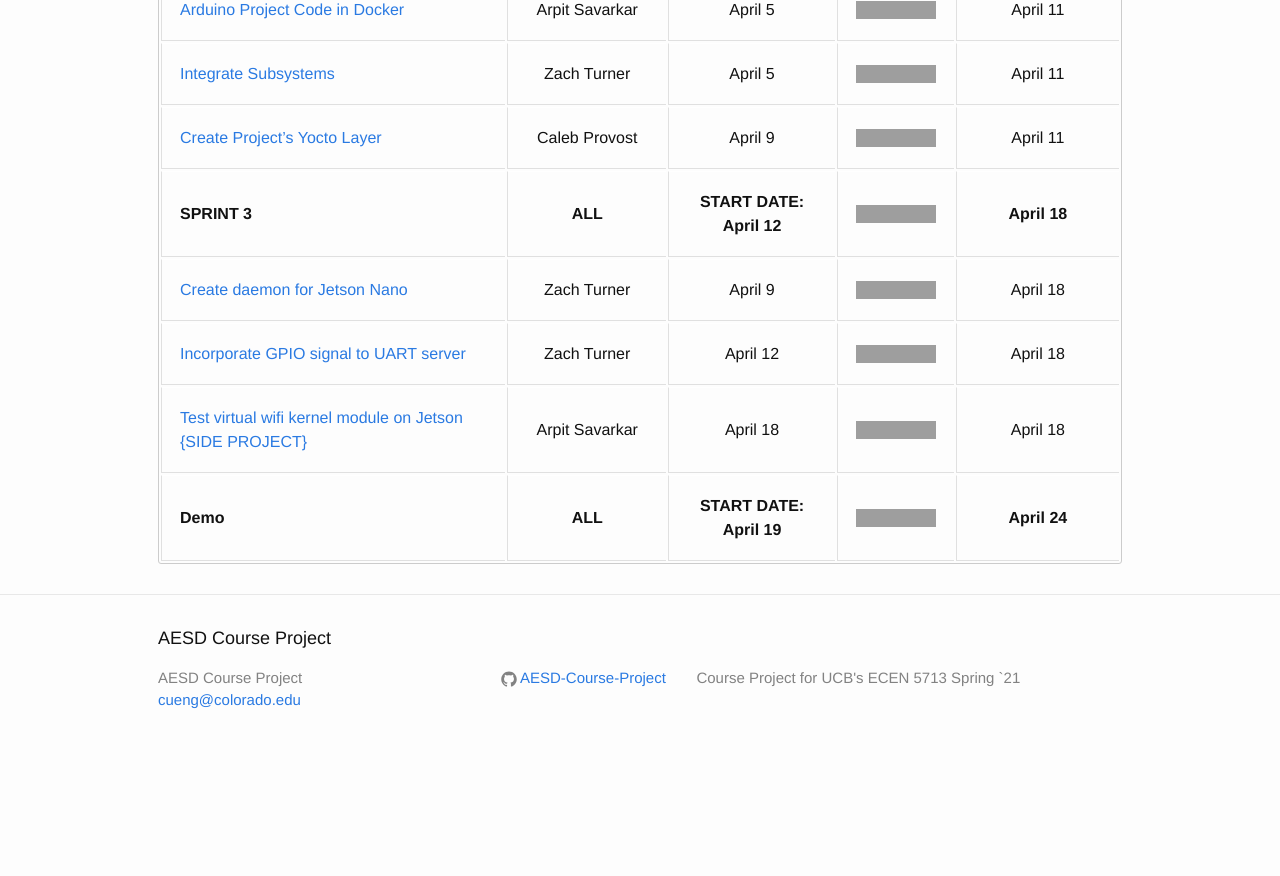
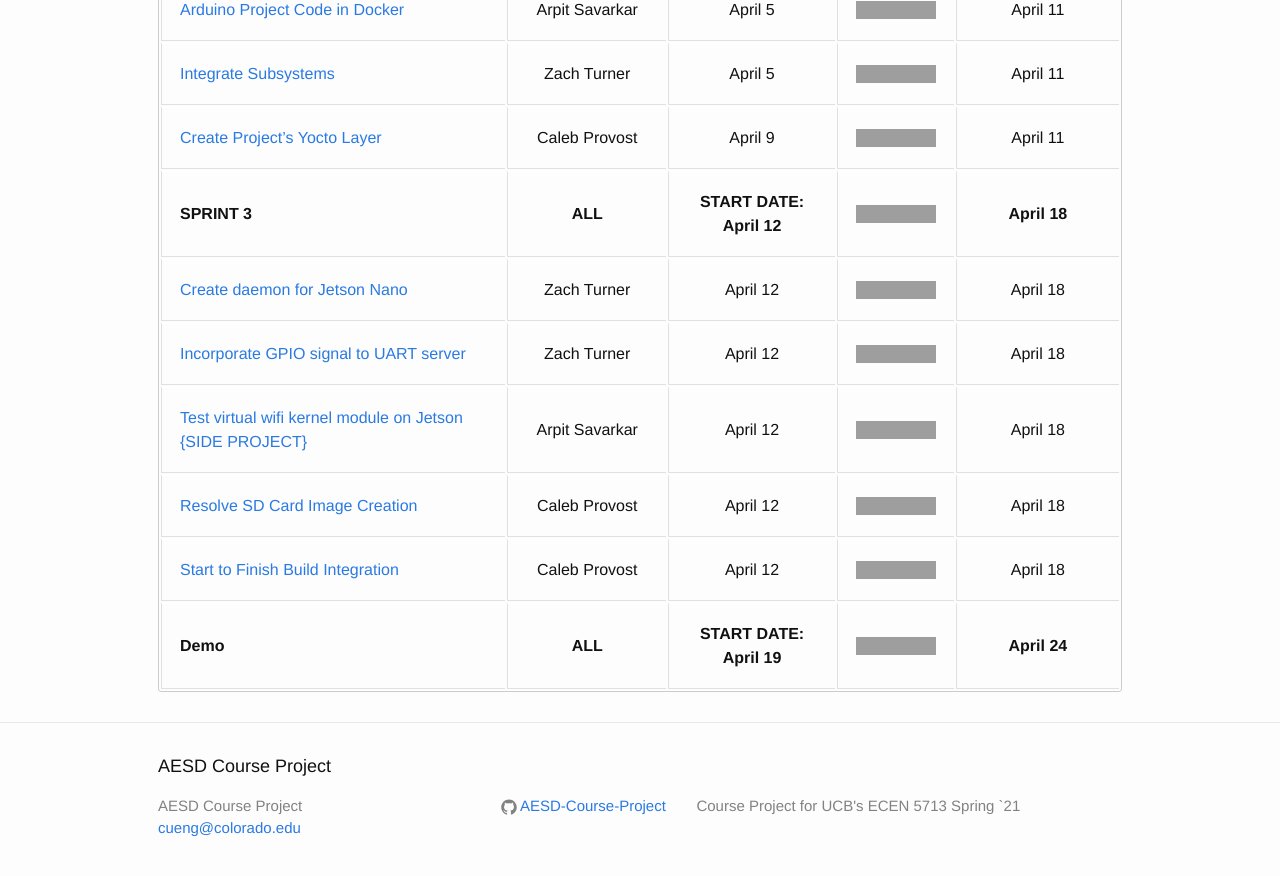
Before and after one commit to AESD-Course-Project/AESD-Course-Project.github.io, a Jekyll site: the page built from src/Project-Schedule.md, in a window 1280 px wide and 900 px high, scrolled down 1252 px. Shown: the top 876 px of the window. Built offline with Jekyll 4.4.1, drawn with Linux system fonts in a browser that asks for light colours; our own code applies the rules of GitHub Pages for plain Markdown files; before the commit the page ends 2024 px from its top, so only the background shows below that; grey boxes are pictures that could not be loaded.

Commit message:
Update Project Schedule
Signed-off-by: Caleb Provost <Caleb.Provost@Colorado.edu>

```diff
--- a/src/Project-Schedule.md
+++ b/src/Project-Schedule.md
@@ -26,7 +26,9 @@ The Course Project's [Projects](https://github.com/AESD-Course-Project/AESD-Cour
 | [Integrate Subsystems](https://github.com/AESD-Course-Project/AESD-Course-Project.github.io/issues/14)    | Zach Turner | April 5 | ![Status](https://img.shields.io/github/issues/detail/label/AESD-Course-Project/AESD-Course-Project.github.io/14?label=&style=for-the-badge) | April 11 |
 | [Create Project's Yocto Layer](https://github.com/AESD-Course-Project/AESD-Course-Project.github.io/issues/15)    | Caleb Provost | April 9 | ![Status](https://img.shields.io/github/issues/detail/label/AESD-Course-Project/AESD-Course-Project.github.io/15?label=&style=for-the-badge) | April 11 |
 | **SPRINT 3**              | **ALL** | **START DATE: April 12** | ![Status](https://img.shields.io/github/milestones/progress/AESD-Course-Project/AESD-Course-Project.github.io/3?label=) | **April 18** |
-| [Create daemon for Jetson Nano](https://github.com/AESD-Course-Project/AESD-Course-Project.github.io/issues/16)    | Zach Turner | April 9 | ![Status](https://img.shields.io/github/issues/detail/label/AESD-Course-Project/AESD-Course-Project.github.io/16?label=&style=for-the-badge) | April 18 |
+| [Create daemon for Jetson Nano](https://github.com/AESD-Course-Project/AESD-Course-Project.github.io/issues/16)    | Zach Turner | April 12 | ![Status](https://img.shields.io/github/issues/detail/label/AESD-Course-Project/AESD-Course-Project.github.io/16?label=&style=for-the-badge) | April 18 |
 | [Incorporate GPIO signal to UART server](https://github.com/AESD-Course-Project/AESD-Course-Project.github.io/issues/20)    | Zach Turner | April 12 | ![Status](https://img.shields.io/github/issues/detail/label/AESD-Course-Project/AESD-Course-Project.github.io/20?label=&style=for-the-badge) | April 18 |
-| [Test virtual wifi kernel module on Jetson {SIDE PROJECT}](https://github.com/AESD-Course-Project/AESD-Course-Project.github.io/issues/17)    | Arpit Savarkar | April 18 | ![Status](https://img.shields.io/github/issues/detail/label/AESD-Course-Project/AESD-Course-Project.github.io/20?label=&style=for-the-badge) | April 18 |
+| [Test virtual wifi kernel module on Jetson {SIDE PROJECT}](https://github.com/AESD-Course-Project/AESD-Course-Project.github.io/issues/17)    | Arpit Savarkar | April 12 | ![Status](https://img.shields.io/github/issues/detail/label/AESD-Course-Project/AESD-Course-Project.github.io/17?label=&style=for-the-badge) | April 18 |
+| [Resolve SD Card Image Creation](https://github.com/AESD-Course-Project/AESD-Course-Project.github.io/issues/21)    | Caleb Provost | April 12 | ![Status](https://img.shields.io/github/issues/detail/label/AESD-Course-Project/AESD-Course-Project.github.io/21?label=&style=for-the-badge) | April 18 |
+| [Start to Finish Build Integration](https://github.com/AESD-Course-Project/AESD-Course-Project.github.io/issues/19)    | Caleb Provost | April 12 | ![Status](https://img.shields.io/github/issues/detail/label/AESD-Course-Project/AESD-Course-Project.github.io/19?label=&style=for-the-badge) | April 18 |
 | **Demo**                  | **ALL** | **START DATE: April 19** | ![Status](https://img.shields.io/github/milestones/progress/AESD-Course-Project/AESD-Course-Project.github.io/4?label=) | **April 24** |
```
